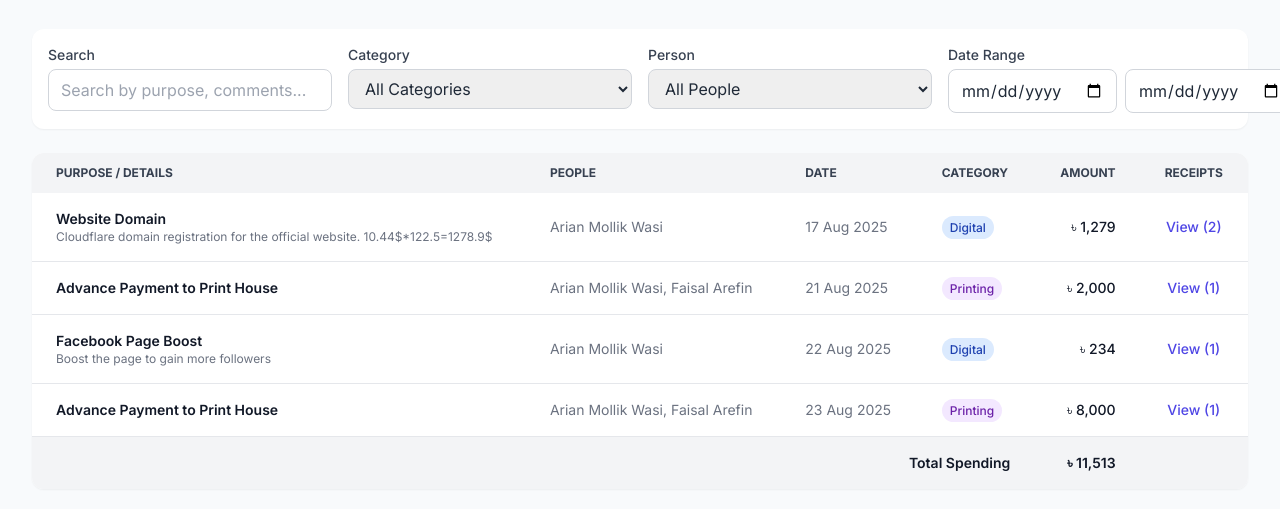
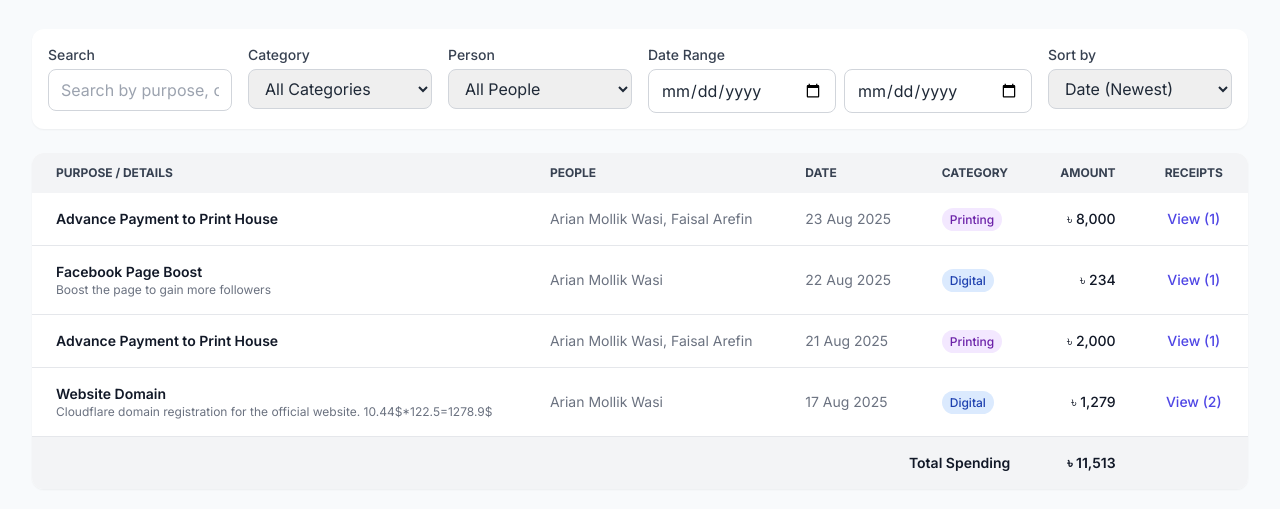
Before and after one commit to chayannito26/expenses, a plain HTML site: page index.html in a window 1280 px wide. Shown: the part 103-612 px from the top of the page. Drawn offline with nearby package versions, Linux system fonts and the light colour scheme.

Commit message:
Add sorting

```diff
--- a/index.html
+++ b/index.html
@@ -56,7 +56,7 @@
 
         <!-- Controls: Search and Filters -->
         <div class="bg-white p-4 rounded-xl shadow-sm mb-6">
-            <div class="grid grid-cols-1 md:grid-cols-2 lg:grid-cols-4 gap-4">
+            <div class="grid grid-cols-1 md:grid-cols-2 lg:grid-cols-6 gap-4">
                 <!-- Search Bar -->
                 <div class="lg:col-span-1">
                     <label for="search" class="block text-sm font-medium text-gray-700 mb-1">Search</label>
@@ -82,12 +82,25 @@
                 </div>
 
                 <!-- Date Range Filter -->
-                <div>
+                <div class="lg:col-span-2">
                     <label class="block text-sm font-medium text-gray-700 mb-1">Date Range</label>
                     <div class="flex space-x-2">
-                        <input type="date" id="filter-date-start" class="w-full px-3 py-2 border border-gray-300 rounded-lg focus:ring-2 focus:ring-indigo-500 focus:border-indigo-500 transition">
-                        <input type="date" id="filter-date-end" class="w-full px-3 py-2 border border-gray-300 rounded-lg focus:ring-2 focus:ring-indigo-500 focus:border-indigo-500 transition">
+                        <input type="date" id="filter-date-start" class="flex-1 min-w-0 px-3 py-2 border border-gray-300 rounded-lg focus:ring-2 focus:ring-indigo-500 focus:border-indigo-500 transition">
+                        <input type="date" id="filter-date-end" class="flex-1 min-w-0 px-3 py-2 border border-gray-300 rounded-lg focus:ring-2 focus:ring-indigo-500 focus:border-indigo-500 transition">
                     </div>
+                </div>
+
+                <!-- Sort By -->
+                <div>
+                    <label for="sort-by" class="block text-sm font-medium text-gray-700 mb-1">Sort by</label>
+                    <select id="sort-by" class="w-full px-3 py-2 border border-gray-300 rounded-lg focus:ring-2 focus:ring-indigo-500 focus:border-indigo-500 transition">
+                        <option value="date-desc" selected>Date (Newest)</option>
+                        <option value="date-asc">Date (Oldest)</option>
+                        <option value="amount-desc">Amount (High → Low)</option>
+                        <option value="amount-asc">Amount (Low → High)</option>
+                        <option value="purpose-asc">Purpose (A → Z)</option>
+                        <option value="purpose-desc">Purpose (Z → A)</option>
+                    </select>
                 </div>
             </div>
         </div>
@@ -124,7 +137,7 @@
                 </table>
                  <div id="no-results" class="text-center py-12 text-gray-500 hidden">
                     <svg class="mx-auto h-12 w-12 text-gray-400" fill="none" viewBox="0 0 24 24" stroke="currentColor" aria-hidden="true">
-                      <path vector-effect="non-scaling-stroke" stroke-linecap="round" stroke-linejoin="round" stroke-width="2" d="M9 13h6m-3-3v6m-9 1V7a2 2 0 012-2h14a2 2 0 012 2v10a2 2 0 01-2 2H4a2 2 0 01-2-2z" />
+                      <path vector-effect="non-scaling-stroke" stroke-linecap="round" stroke-linejoin="round" stroke-width="2" d="M9 13h6m-3-3v6m-9 1V7a2 2 0 012-2h14a2 2 0 012 2V10a2 2 0 01-2 2H4a2 2 0 01-2-2z" />
                     </svg>
                     <h3 class="mt-2 text-sm font-medium text-gray-900">No expenses found</h3>
                     <p class="mt-1 text-sm text-gray-500">Try adjusting your search or filter criteria.</p>
@@ -201,6 +214,7 @@
             const personFilter = document.getElementById('filter-person');
             const dateStartFilter = document.getElementById('filter-date-start');
             const dateEndFilter = document.getElementById('filter-date-end');
+            const sortSelect = document.getElementById('sort-by');
             const modal = document.getElementById('receipt-modal');
             const closeModalBtn = document.getElementById('close-modal-btn');
             const receiptImagesContainer = document.getElementById('receipt-images-container');
@@ -248,11 +262,11 @@
                     typeFilter.appendChild(option);
                 });
 
-                // Initial render
-                renderTable(expenses);
+                // Initial render via filters to apply default sort
+                applyFilters();
 
                 // Event Listeners
-                [searchInput, typeFilter, personFilter, dateStartFilter, dateEndFilter].forEach(el => {
+                [searchInput, typeFilter, personFilter, dateStartFilter, dateEndFilter, sortSelect].forEach(el => {
                     el.addEventListener('input', applyFilters);
                     el.addEventListener('change', applyFilters);
                 });
@@ -273,6 +287,7 @@
                 const person = personFilter.value;
                 const startDate = dateStartFilter.value;
                 const endDate = dateEndFilter.value;
+                const sort = sortSelect.value;
 
                 if (searchTerm) {
                     filteredExpenses = filteredExpenses.filter(e =>
@@ -292,6 +307,26 @@
                 if (endDate) {
                     filteredExpenses = filteredExpenses.filter(e => e.date <= endDate);
                 }
+
+                // Sort
+                filteredExpenses.sort((a, b) => {
+                    switch (sort) {
+                        case 'date-asc':
+                            return new Date(a.date) - new Date(b.date);
+                        case 'date-desc':
+                            return new Date(b.date) - new Date(a.date);
+                        case 'amount-asc':
+                            return a.amount - b.amount;
+                        case 'amount-desc':
+                            return b.amount - a.amount;
+                        case 'purpose-asc':
+                            return a.purpose.localeCompare(b.purpose);
+                        case 'purpose-desc':
+                            return b.purpose.localeCompare(a.purpose);
+                        default:
+                            return 0;
+                    }
+                });
 
                 renderTable(filteredExpenses);
             }
```
